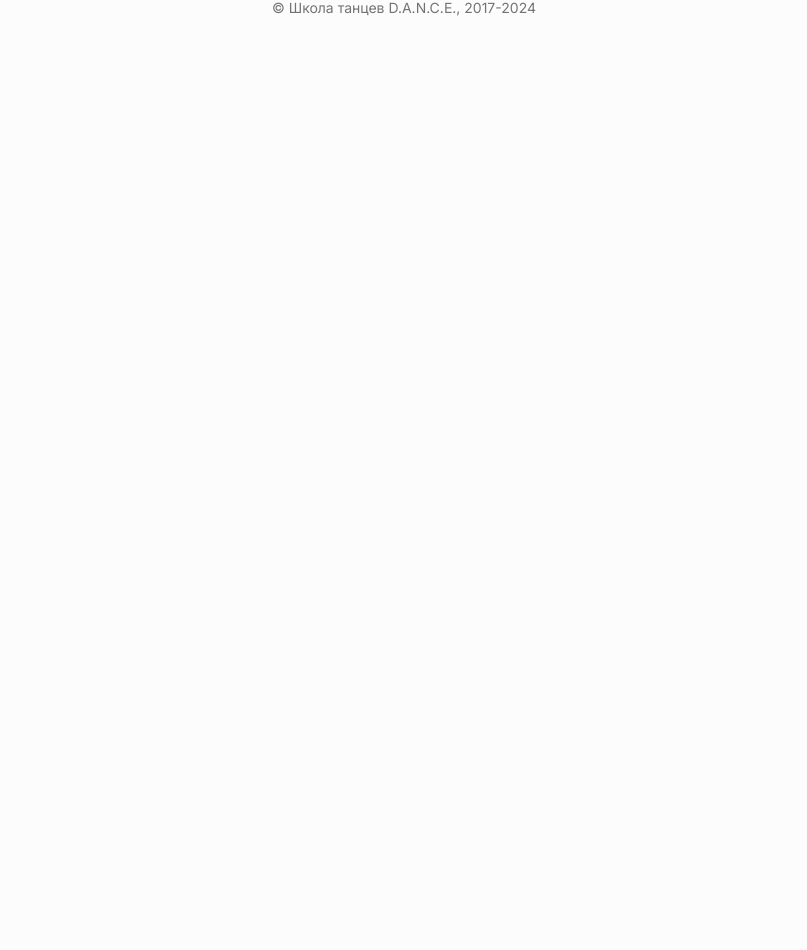
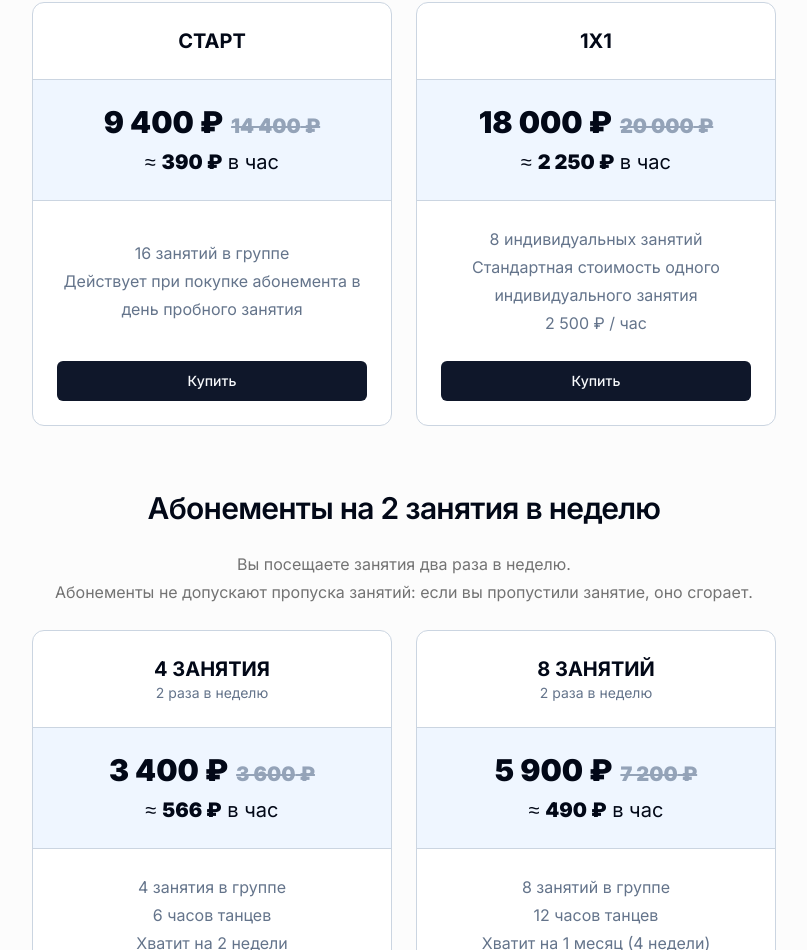
Before and after one commit to arlagonix/dance-school-moscow, a Next.js app: page /pricing in a window 1280 px wide. Shown: the part 1850-2800 px from the top of the page, without its empty margins (236-1043 px from the left). Before the commit the page ends 1888 px from the top, so only its background shows below. Built offline with nearby package versions, Linux system fonts and the light colour scheme.

Commit message:
Added more price cards

```diff
--- a/src/app/page.tsx
+++ b/src/app/page.tsx
@@ -196,7 +196,6 @@ export default function HomePage() {
             ))}
           </Accordion>
         </Section>
-        <Footer />
       </Main>
     </>
   )
--- a/src/app/pricing/pricingData.ts
+++ b/src/app/pricing/pricingData.ts
@@ -57,6 +57,202 @@ export const pricingData: PriceCardsGroupType[] = [
         purchaseLink:
           'https://auth.robokassa.ru/Merchant/Index.aspx?MerchantLogin=danceschool.moscow&InvId=0&Culture=ru&Encoding=utf-8&Description=Студенческий&OutSum=4500&shp_interface=link&SignatureValue=eade2cd982e03843ba6436b08b2be5be',
       },
+      {
+        id: '2',
+        title: 'Пара',
+        price: '5 800',
+        badPrice: '7 200',
+        avgPricePerClass: '485',
+        description: [
+          '8 занятий в группе',
+          'Действует при одновременной покупке двух абонементов',
+        ],
+        purchaseLink:
+          'https://auth.robokassa.ru/Merchant/Index.aspx?MerchantLogin=danceschool.moscow&InvId=0&Culture=ru&Encoding=utf-8&Description=%D0%9F%D0%B0%D1%80%D0%B0&OutSum=5800&shp_interface=link&SignatureValue=28be6d587a2a614381862362fc407bcf',
+      },
+      {
+        id: '3',
+        title: 'Старт',
+        price: '9 400',
+        badPrice: '14 400',
+        avgPricePerClass: '390',
+        description: [
+          '16 занятий в группе',
+          'Действует при покупке абонемента в день пробного занятия',
+        ],
+        purchaseLink:
+          'https://auth.robokassa.ru/Merchant/Index.aspx?MerchantLogin=danceschool.moscow&InvId=0&Culture=ru&Encoding=utf-8&Description=16%20%D0%B7%D0%B0%D0%BD%D1%8F%D1%82%D0%B8%D0%B9%20(%D0%90%D0%9A%D0%A6%D0%98%D0%AF)&OutSum=9400&shp_interface=link&SignatureValue=8c71c643714b54a7d69529cb230b8d59',
+      },
+      {
+        id: '4',
+        title: '1x1',
+        price: '18 000',
+        badPrice: '20 000',
+        avgPricePerClass: '2 250',
+        description: [
+          '8 индивидуальных занятий',
+          'Стандартная стоимость одного индивидуального занятия',
+          '2 500 ₽ / час',
+        ],
+        purchaseLink:
+          'https://auth.robokassa.ru/Merchant/Index.aspx?MerchantLogin=danceschool.moscow&InvId=0&Culture=ru&Encoding=utf-8&Description=%D0%98%D0%BD%D0%B4%D0%B8%D0%B2%D0%B8%D0%B4%D1%83%D0%B0%D0%BB%D1%8C%D0%BD%D1%8B%D0%B5%20%D0%B7%D0%B0%D0%BD%D1%8F%D1%82%D0%B8%D1%8F&OutSum=18000&SignatureValue=5a651bd034fae4efe735e58d6515cf1e',
+      },
+    ],
+  },
+  {
+    id: '3',
+    title: 'Абонементы на 2 занятия в неделю',
+    description: [
+      'Вы посещаете занятия два раза в неделю. ',
+      'Абонементы не допускают пропуска занятий: если вы пропустили занятие, оно сгорает.',
+    ],
+    items: [
+      {
+        id: '1',
+        title: '4 занятия',
+        subtitle: '2 раза в неделю',
+        price: '3 400',
+        badPrice: '3 600',
+        avgPricePerClass: '566',
+        description: [
+          '4 занятия в группе',
+          '6 часов танцев',
+          'Хватит на 2 недели',
+        ],
+        purchaseLink:
+          'https://auth.robokassa.ru/Merchant/Index.aspx?MerchantLogin=danceschool.moscow&InvId=0&Culture=ru&Encoding=utf-8&Description=4%20%D0%B7%D0%B0%D0%BD%D1%8F%D1%82%D0%B8%D1%8F%20(%D1%81%20%D0%BF%D1%80%D0%BE%D0%BF%D1%83%D1%81%D0%BA%D0%BE%D0%BC)&OutSum=3400&shp_interface=link&SignatureValue=be3e7e610f0562e0e462006f5af9fe38',
+      },
+      {
+        id: '2',
+        title: '8 занятий',
+        subtitle: '2 раза в неделю',
+        price: '5 900',
+        badPrice: '7 200',
+        avgPricePerClass: '490',
+        description: [
+          '8 занятий в группе',
+          '12 часов танцев',
+          'Хватит на 1 месяц (4 недели)',
+        ],
+        purchaseLink:
+          'https://auth.robokassa.ru/Merchant/Index.aspx?MerchantLogin=danceschool.moscow&InvId=0&Culture=ru&Encoding=utf-8&Description=8%20%D0%B7%D0%B0%D0%BD%D1%8F%D1%82%D0%B8%D0%B9&OutSum=5900&shp_interface=link&SignatureValue=f4608a33cedd12409b441ca306a1004c',
+      },
+      {
+        id: '3',
+        title: '16 занятий',
+        subtitle: '2 раза в неделю',
+        price: '10 900',
+        badPrice: '14 400',
+        avgPricePerClass: '455',
+        description: [
+          '16 занятий в группе',
+          '24 часов танцев',
+          'Хватит на 2 месяца (8 недель)',
+        ],
+        purchaseLink:
+          'https://auth.robokassa.ru/Merchant/Index.aspx?MerchantLogin=danceschool.moscow&InvId=0&Culture=ru&Encoding=utf-8&Description=16%20%D0%B7%D0%B0%D0%BD%D1%8F%D1%82%D0%B8%D0%B9&OutSum=10900&shp_interface=link&SignatureValue=eaf09ba83c83141cfdd339fd0a8f19f6',
+      },
+      {
+        id: '4',
+        title: '48 занятий',
+        subtitle: '2 раза в неделю',
+        price: '29 900',
+        badPrice: '43 200',
+        avgPricePerClass: '415',
+        description: [
+          '48 занятий в группе',
+          '72 часа танцев',
+          'Хватит на 6 месяцев (24 недели)',
+        ],
+        purchaseLink:
+          'https://auth.robokassa.ru/Merchant/Index.aspx?MerchantLogin=danceschool.moscow&InvId=0&Culture=ru&Encoding=utf-8&Description=48%20%D0%B7%D0%B0%D0%BD%D1%8F%D1%82%D0%B8%D0%B9&OutSum=29900&shp_interface=link&SignatureValue=1af57c3dc6e6b75e493f1df7d7f2ec94',
+      },
+    ],
+  },
+  {
+    id: '4',
+    title: 'Абонементы на 1 занятие в неделю',
+    description: [
+      'Вы посещаете занятия один раз в неделю. ',
+      'Абонементы не допускают пропуска занятий: если вы пропустили занятие, оно сгорает.',
+    ],
+    items: [
+      {
+        id: '1',
+        title: '4 занятия',
+        subtitle: '1 раз в неделю',
+        price: '3 400',
+        badPrice: '3 600',
+        avgPricePerClass: '566',
+        description: [
+          '4 занятия в группе',
+          '6 часов танцев',
+          'Хватит на 1 месяц (4 недели)',
+        ],
+        purchaseLink:
+          'https://auth.robokassa.ru/Merchant/Index.aspx?MerchantLogin=danceschool.moscow&InvId=0&Culture=ru&Encoding=utf-8&Description=4%20%D0%B7%D0%B0%D0%BD%D1%8F%D1%82%D0%B8%D1%8F%20(%D1%81%20%D0%BF%D1%80%D0%BE%D0%BF%D1%83%D1%81%D0%BA%D0%BE%D0%BC)&OutSum=3400&shp_interface=link&SignatureValue=be3e7e610f0562e0e462006f5af9fe38',
+      },
+      {
+        id: '2',
+        title: '8 занятий',
+        subtitle: '1 раз в неделю',
+        price: '6 400',
+        badPrice: '7 200',
+        avgPricePerClass: '533',
+        description: [
+          '8 занятий в группе',
+          '12 часов танцев',
+          'Хватит на 2 месяца (8 недель)',
+        ],
+        purchaseLink:
+          'https://auth.robokassa.ru/Merchant/Index.aspx?MerchantLogin=danceschool.moscow&InvId=0&Culture=ru&Encoding=utf-8&Description=8%20%D0%B7%D0%B0%D0%BD%D1%8F%D1%82%D0%B8%D0%B9%20(%D1%81%20%D0%BF%D1%80%D0%BE%D0%BF%D1%83%D1%81%D0%BA%D0%BE%D0%BC)&OutSum=6400&shp_interface=link&SignatureValue=1d215bd923463fe38adbde8b89f5f07f',
+      },
+    ],
+  },
+  {
+    id: '5',
+    title: 'Абонементы на самоподготовку (СамПо)',
+    description: [
+      'СамПо подлежит оплате до занятия вне зависимости от длительности Вашей тренировки.',
+      'Если Ваше групповое занятие заканчивается в 22:00 или позже, то Вы не платите за СамПо.',
+    ],
+    items: [
+      {
+        id: '1',
+        title: 'Разовый',
+        subtitle: 'в день занятия вашей группы',
+        price: '350',
+        description: ['1 посещение'],
+        purchaseLink:
+          'https://auth.robokassa.ru/Merchant/Index.aspx?MerchantLogin=danceschool.moscow&InvId=0&Culture=ru&Encoding=utf-8&Description=%D0%A0%D0%B0%D0%B7%D0%BE%D0%B2%D0%BE%D0%B5%20%D0%BF%D0%BE%D1%81%D0%B5%D1%89%D0%B5%D0%BD%D0%B8%D0%B5%20%D0%A1%D0%B0%D0%BC%D0%9F%D0%BE&OutSum=300&SignatureValue=644e677caf46ea7c9c4da61efe4ab5cb',
+      },
+      {
+        id: '2',
+        title: 'Разовый',
+        subtitle: 'в любой другой день',
+        price: '400',
+        description: ['1 посещение'],
+        purchaseLink:
+          'https://auth.robokassa.ru/Merchant/Index.aspx?MerchantLogin=danceschool.moscow&InvId=0&Culture=ru&Encoding=utf-8&Description=%D0%A0%D0%B0%D0%B7%D0%BE%D0%B2%D0%BE%D0%B5%20%D0%BF%D0%BE%D1%81%D0%B5%D1%89%D0%B5%D0%BD%D0%B8%D0%B5%20%D0%A1%D0%B0%D0%BC%D0%9F%D0%BE&OutSum=350&SignatureValue=644e677caf46ea7c9c4da61efe4ab5cb',
+      },
+      {
+        id: '3',
+        title: '1 месяц',
+        subtitle: 'с абонементом школы',
+        price: '3 000',
+        description: ['Сколько угодно посещений'],
+        purchaseLink:
+          'https://auth.robokassa.ru/Merchant/Index.aspx?MerchantLogin=danceschool.moscow&InvId=0&Culture=ru&Encoding=utf-8&Description=1%20%D0%BC%D0%B5%D1%81%D1%8F%D1%86%20%D0%A1%D0%B0%D0%BC%D0%9F%D0%BE&OutSum=2500&SignatureValue=b15939b60d181b0f9597c4f71bf73b94',
+      },
+      {
+        id: '4',
+        title: '1 месяц',
+        subtitle: 'без абонемента школы',
+        price: '3 500',
+        description: ['Сколько угодно посещений'],
+        purchaseLink:
+          'https://auth.robokassa.ru/Merchant/Index.aspx?MerchantLogin=danceschool.moscow&InvId=0&Culture=ru&Encoding=utf-8&Description=1%20%D0%BC%D0%B5%D1%81%D1%8F%D1%86%20%D0%A1%D0%B0%D0%BC%D0%9F%D0%BE&OutSum=3000&SignatureValue=b15939b60d181b0f9597c4f71bf73b94',
+      },
     ],
   },
 ]
--- a/src/components/PriceCard.tsx
+++ b/src/components/PriceCard.tsx
@@ -28,7 +28,7 @@ const PriceCard = ({
   purchaseLink,
 }: PriceCardProps) => {
   return (
-    <article className="max-w-[360px] flex-1 basis-[360px] rounded-xl border border-slate-300 bg-white">
+    <article className="flex max-w-[360px] flex-1 basis-[360px] flex-col rounded-xl border border-slate-300 bg-white">
       <div className="my-6 flex flex-col items-center px-6">
         <h3 className="text-center text-xl font-bold uppercase">{title}</h3>
         {subtitle !== undefined && (
@@ -49,14 +49,14 @@ const PriceCard = ({
           )}
         </div>
         {avgPricePerClass !== undefined && (
-          <p className="text-xl">
+          <p className="mt-2 text-xl">
             ≈ <span className="font-black">{avgPricePerClass} ₽</span>{' '}
             {avgPricePerClassUnits}
           </p>
         )}
       </div>
       {description && (
-        <div className="m-6 text-center leading-normal text-slate-500">
+        <div className="m-6 flex flex-grow flex-col justify-center text-center leading-normal text-slate-500">
           {Array.isArray(description) &&
             description.map((item, index) => (
               <p key={index} className="leading-7">
@@ -70,7 +70,7 @@ const PriceCard = ({
         </div>
       )}
       {price !== '0' && purchaseLink !== undefined && (
-        <div className="m-6">
+        <div className="mx-6 mb-6">
           <Link
             href={purchaseLink}
             className={cn(buttonVariants({ variant: 'default' }), 'w-full')}
@@ -80,7 +80,7 @@ const PriceCard = ({
         </div>
       )}
       {price === '0' && (
-        <div className="m-6">
+        <div className="mx-6 mb-6">
           <Button disabled className="w-full">
             Бесплатно
           </Button>
```
Also changed, not shown: src/components/ClassSignUp.tsx (+5 -5 lines).
